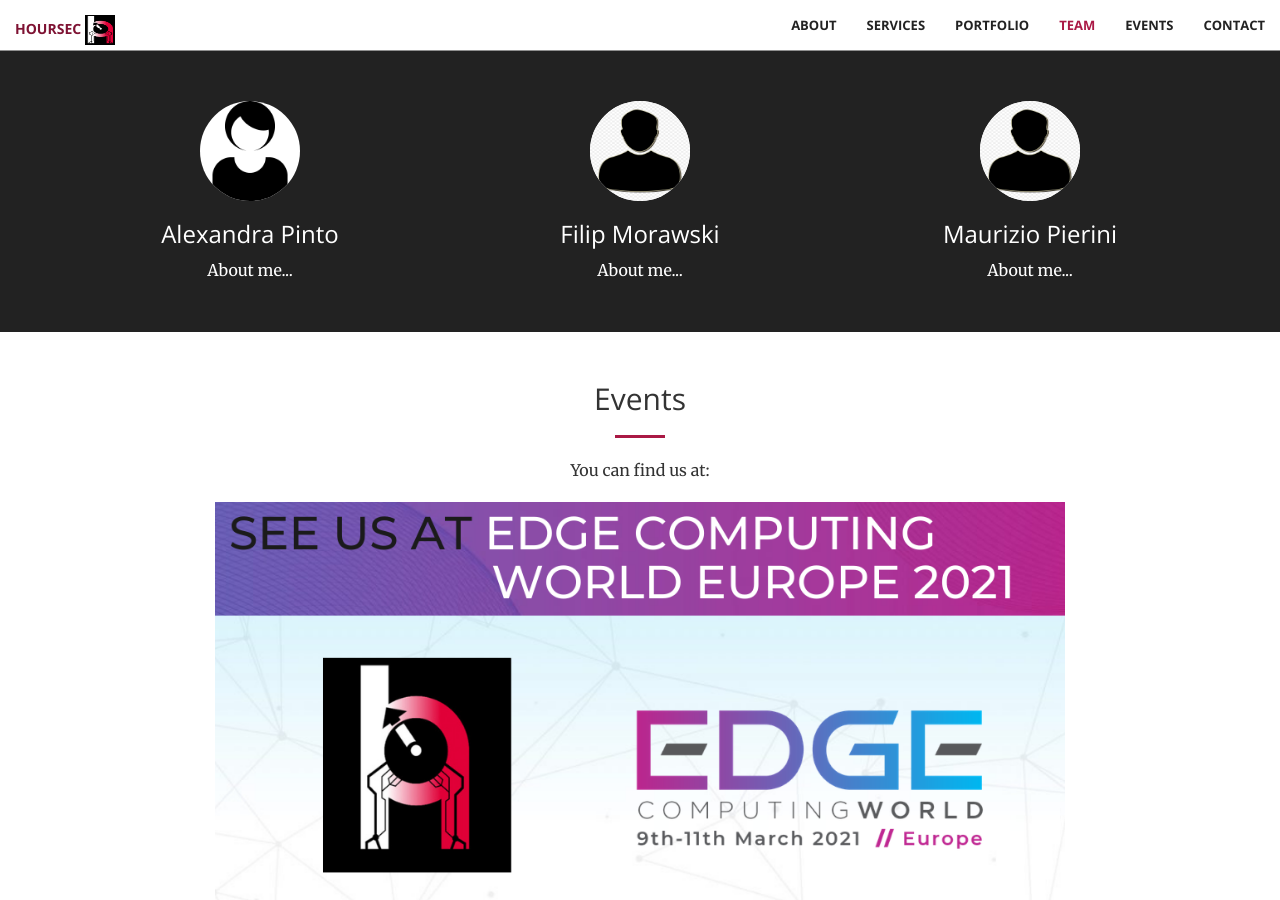
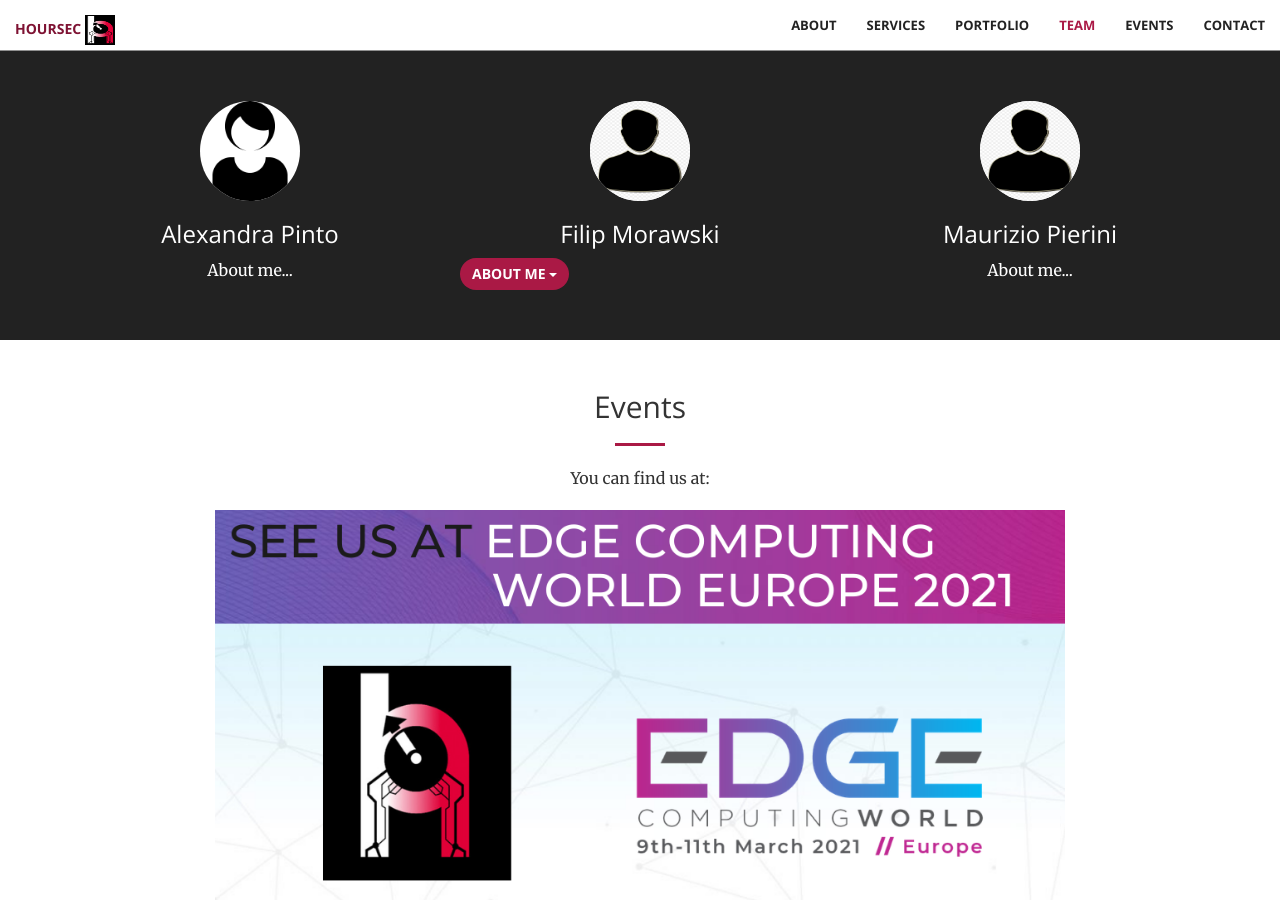
Before and after one commit to hoursec/github.io, a Jekyll site: the page built from index.html, in a window 1280 px wide and 900 px high, scrolled down 2091 px. Built offline with Jekyll 4.4.1, drawn with Linux system fonts in a browser that asks for light colours.

Commit message:
Update team.html

```diff
--- a/_includes/team.html
+++ b/_includes/team.html
@@ -12,7 +12,19 @@
                 <div class="service-box">
                     <img src="img/male.jpg" class="circular--square" width="100" height="100">
                     <h3>Filip Morawski</h3>
-                    <p class="text-white">About me...</p>
+                    <p class="text-white">                  <!-- Dropdown Abstract -->
+                               <div class="dropdown" style="float: left">
+                               <a class="btn btn-primary dropdown-toggle rightmargin" data-toggle="dropdown" href="#">
+                               About me
+                               <span class="caret"></span>
+                               </a>
+                               <div class="abstract dropdown-menu" role="menu" aria-labelledby="dLabel">
+                               <i>
+                               Not too much to say
+
+                               </i>
+                               </div>
+                               </div></p>
                 </div>
             </div>
             <div class="col-lg-4 col-md-6 text-center">
```
